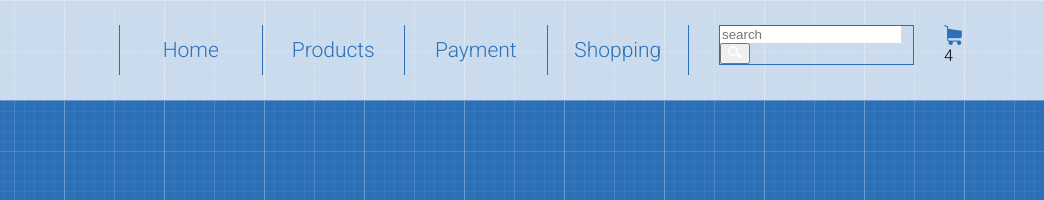
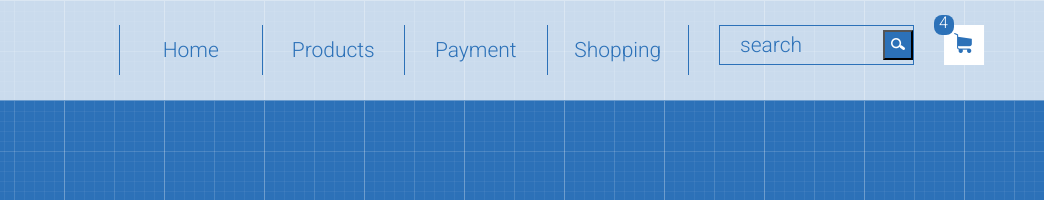
Before and after one commit to userfree7/shop-project, a plain HTML site: page index.html in a window 1280 px wide. Shown: the top 200 px of the page, 236-1280 px from the left. Drawn offline with Linux system fonts and the light colour scheme.

Commit message:
modified style.css

```diff
--- a/style.css
+++ b/style.css
@@ -1,95 +1,117 @@
-*{
+* {
     box-sizing: border-box;
 }
+
 body {
     font-family: 'Roboto', sans-serif;
     background-image: url(images/patt.png);
 }
-.container{
+
+.container {
     width: 1200px;
     padding-left: 15px;
     padding-right: 15px;
     margin-left: auto;
     margin-right: auto;
 }
-header{
+
+header {
     height: 100px;
     display: flex;
-    background-color: rgba(255,255, 255, 0.75);
+    background-color: rgba(255, 255, 255, 0.75);
     align-items: center;
 }
-.row{
+
+.row {
     display: flex;
     margin-left: -15px;
     margin-right: -15px;
 }
+
 [class*="col-"] {
-padding-left: 15px;
-padding-right: 15px;
+    padding-left: 15px;
+    padding-right: 15px;
 
 }
-.col-1{
+
+.col-1 {
     flex: 0 0 8.33333%;
     max-width: 8.33333%;
 }
-.col-2{
+
+.col-2 {
     flex: 0 0 16.66667%;
     max-width: 16.66667%;
 }
-.col-3{
+
+.col-3 {
     flex: 0 0 25%;
     max-width: 25%;
 }
+
 .col-4 {
     flex: 0 0 33.33333%;
     max-width: 33.33333%;
 }
+
 .col-5 {
     flex: 0 0 41.66667%;
     max-width: 41.66667%;
 }
+
 .col-6 {
     flex: 0 0 50%;
     max-width: 50%;
 }
+
 .col-7 {
     flex: 0 0 66.66667%;
     max-width: 66.66667%;
 }
+
 .col-8 {
-    flex: 0 0 58,33333%;
-    max-width: 58,33333%;
+    flex: 0 0 58, 33333%;
+    max-width: 58, 33333%;
 }
+
 .col-9 {
     flex: 0 0 75%;
     max-width: 75%;
 }
+
 .col-10 {
     flex: 0 0 83.33333%;
     max-width: 83.33333%;
 }
+
 .col-11 {
     flex: 0 0 91.66667%;
     max-width: 91.66667%;
 }
+
 .col-12 {
     flex: 0 0 100%;
     max-width: 100%;
 }
-.logo{
+
+.logo {
     margin-top: 7px;
 }
-.menu{
+
+.menu {
     display: flex;
 }
-.menu li{
+
+.menu li {
     width: 25%;
 
 }
-.menu li:last-child >a {
+
+.menu li:last-child>a {
     border-right: 1px solid #2c71b8;
 }
-.menu a{
+
+.menu a {
     display: flex;
     height: 50px;
     justify-content: center;
@@ -99,15 +121,55 @@ padding-right: 15px;
     text-decoration: none;
     border-left: 1px solid #2c71b8;
 }
-.menu a:hover{
-background-color: #2c71b8;
-color: white;
+
+.menu a:hover {
+    background-color: #2c71b8;
+    color: white;
 }
-form{
-    flex: 1;
+
+.search-form {
+    display: flex;
+    justify-content: space-between;
+    align-items: center;
+    height: 40px;
     border: 1px solid #2c71b8;
 }
-.search{
+
+.search {
     border: none;
+    font-family: 'Roboto', sans-serif;
+    font-size: 21px;
+    font-weight: 300;
+    width: 75%;
+    height: 30px;
+    padding-left: 20px;
+    background-color: transparent;
+}
 
+::-webkit-input-placeholder {
+    outline: none;
+    color: #2c71b8;
 }
+
+.search-btn {
+    height: 30px;
+    background-color: #2c71b8;
+}
+.cart {
+    position: relative;
+    height: 40px;
+    width: 40px;
+    background-color: #fff;
+    padding: 8px 10px;
+}
+.products-count {
+color: #fff;
+background-color: #2c71b8;
+border-radius: 8px;
+width: 20px;
+height: 20px;
+position: absolute;
+left: -10px;
+top: -10px;
+padding: 0 5px;
+}
```
